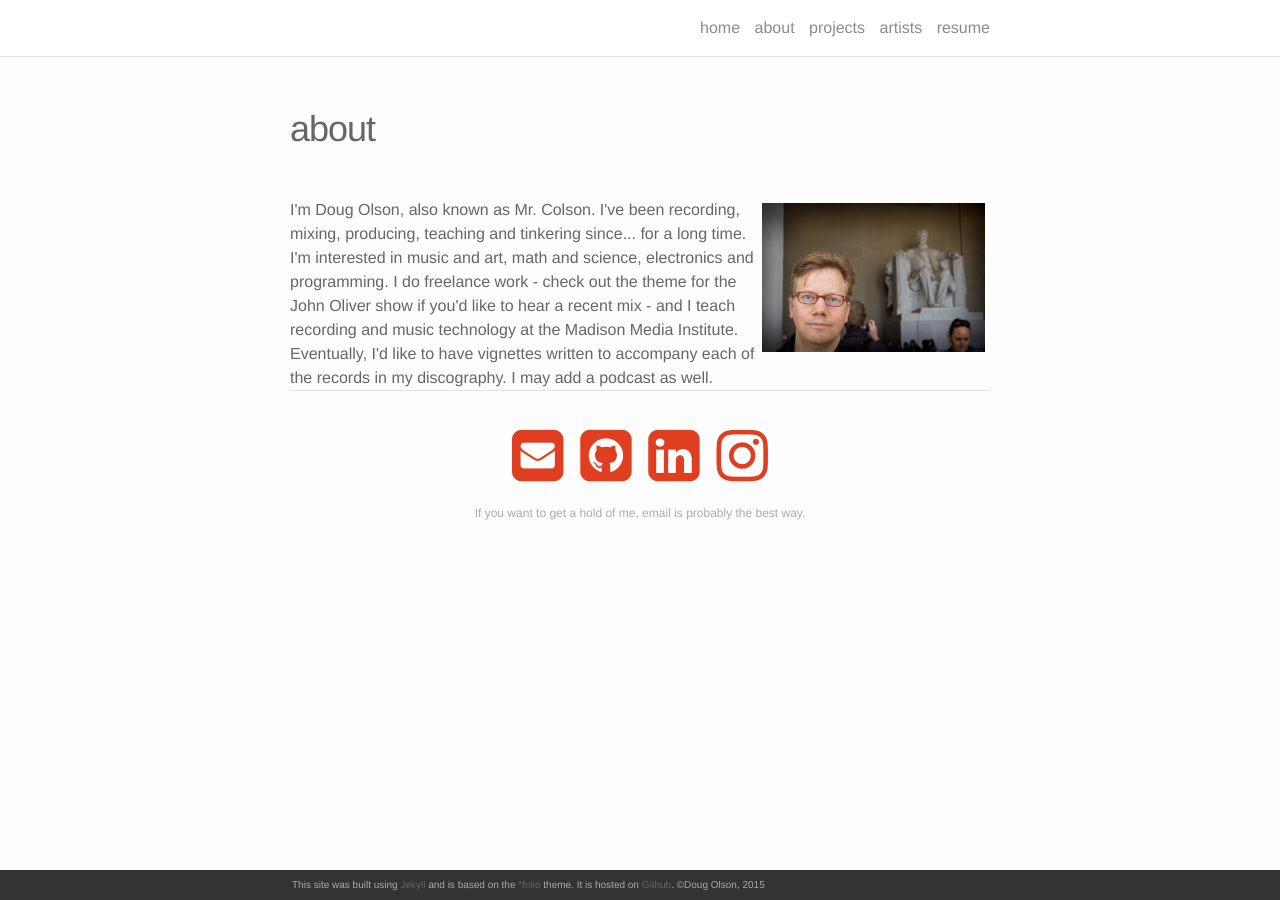
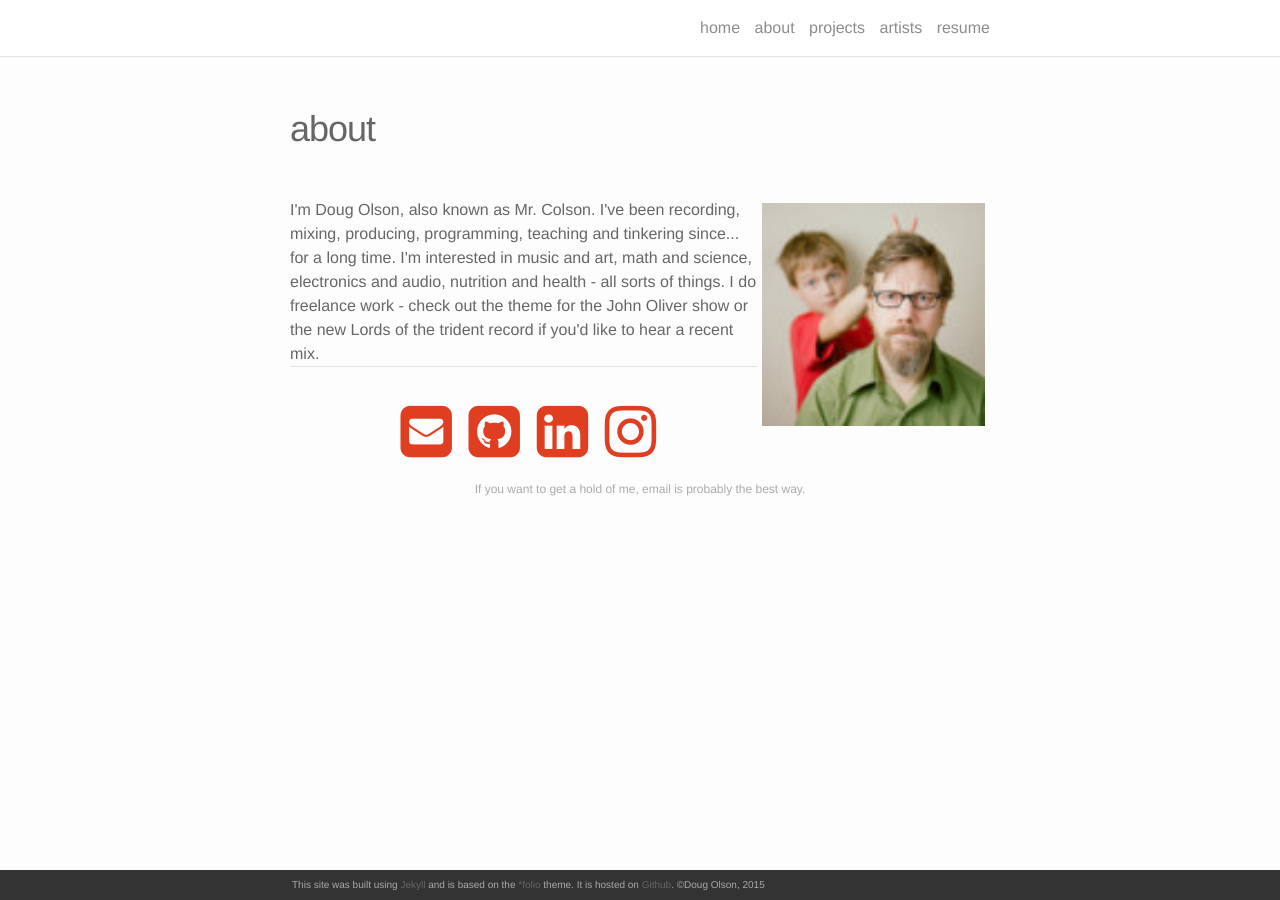
Before and after one commit to dougolson/dougolson.github.io, a Jekyll site: the page built from about.html, in a window 1280 px wide. Built offline with Jekyll 4.4.1, drawn with Linux system fonts in a browser that asks for light colours; nearby versions of some CDN libraries.

Commit message:
updated about page

```diff
--- a/about.html
+++ b/about.html
@@ -4,11 +4,10 @@ title: about
 permalink: /about/
 ---
 
-<img class="col one right" src="/img/doug.jpg">
+<img class="col one right" src="/img/doug2.jpg">
 
 
-I'm Doug Olson, also known as Mr. Colson. I've been recording, mixing, producing, teaching and tinkering since... for a long time. I'm interested in music and art, math and science, electronics and programming. I do freelance work - check out the theme for the John Oliver show if you'd like to hear a recent mix - and I teach recording and music technology at the Madison Media Institute. Eventually, I'd like to have vignettes written to accompany each of the records in my discography. I may add a podcast as well.
-
+I'm Doug Olson, also known as Mr. Colson. I've been recording, mixing, producing, programming, teaching and tinkering since... for a long time. I'm interested in music and art, math and science, electronics and audio, nutrition and health - all sorts of things. I do freelance work - check out the theme for the John Oliver show or the new Lords of the trident record if you'd like to hear a recent mix.
 <br/>
 <hr/>
 <br/>
```
Also changed, not shown: img/doug2.jpg (added).
